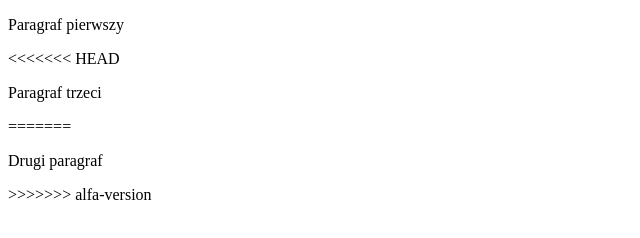
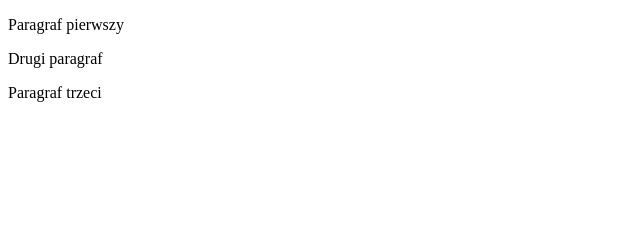
Before and after one commit to MichalPiaskowski/MichalPiaskowski.github.io, a plain HTML site: page index.html in a window 1280 px wide. Shown: the whole page, without its empty margins (0-640 px from the left). Drawn offline with Linux system fonts and the light colour scheme.

Commit message:
Merged master with alfa-version

```diff
--- a/index.html
+++ b/index.html
@@ -8,10 +8,7 @@
 </head>
 <body>
     <p>Paragraf pierwszy</p>
-<<<<<<< HEAD
+    <p>Drugi paragraf</p>
     <p>Paragraf trzeci</p>
-=======
-    <p>Drugi paragraf</p>
->>>>>>> alfa-version
 </body>
 </html>
```
